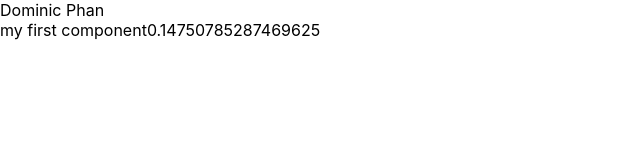
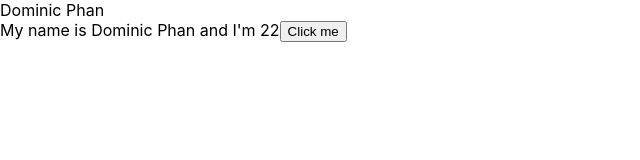
Before and after one commit to phangkhandev/demo-react, a React (Create React App) app: page / in a window 1280 px wide. Shown: the top 160 px of the page, without its empty margins (0-640 px from the left). Built offline with nearby package versions, Linux system fonts and the light colour scheme.

Commit message:
setState

```diff
--- a/src/App.js
+++ b/src/App.js
@@ -3,29 +3,38 @@
 import { useDispatch, useSelector } from 'react-redux';
 import { increaseCounter, decreaseCounter } from './redux/action/counterAction';
 import MyComponent from './components/MyComponent';
+import React from 'react';
 
+class App extends React.Component {
 
-const App = () => {
-  const count = useSelector(state => state.counter.count);
-  const dispatch = useDispatch();
-
-  return (
-    <div>
-      Dominic Phan
-      <MyComponent></MyComponent>
-    </div>
-    // <div className="App">
-    //   <header className="App-header">
-    //     <img src={logo} className="App-logo" alt="logo" />
-    //     <p>
-    //       Dominic Phan
-    //     </p>
-    //     <div>Count = {count}</div>
-    //     <button onClick={() => dispatch(increaseCounter())}>Increase</button>
-    //     <button onClick={() => dispatch(decreaseCounter())}>Decrease</button>
-    //   </header>
-    // </div>
-  );
+  render() {
+    return (
+      <div>
+        Dominic Phan
+        <MyComponent></MyComponent>
+      </div>
+    )
+  }
 }
 
+// const App = () => {
+//   const count = useSelector(state => state.counter.count);
+//   const dispatch = useDispatch();
+
+//   return (
+
+//     <div className="App">
+//       <header className="App-header">
+//         <img src={logo} className="App-logo" alt="logo" />
+//         <p>
+//           Dominic Phan
+//         </p>
+//         <div>Count = {count}</div>
+//         <button onClick={() => dispatch(increaseCounter())}>Increase</button>
+//         <button onClick={() => dispatch(decreaseCounter())}>Decrease</button>
+//       </header>
+//     </div>
+//   );
+// }
+
 export default App;
--- a/src/components/MyComponent.js
+++ b/src/components/MyComponent.js
@@ -5,13 +5,28 @@
 import React from "react";
 
 class MyComponent extends React.Component {
-    //JSX
+
+    state = {
+        name: 'Dominic Phan',
+        address: 'DT',
+        age: 22
+    };
+
+    handleClick(event) {
+
+        this.setState({
+            name: 'Phan Duong Khang',
+            age: Math.floor((Math.random() * 100) + 1)
+        })
+    }
+
+
     render() {
         return (
 
-            <div> my first component
-
-                {Math.random()}
+            <div>
+                My name is {this.state.name} and I'm {this.state.age}
+                <button onClick={(event) => { this.handleClick(event) }}>Click me</button>
             </div>
 
         );
```
